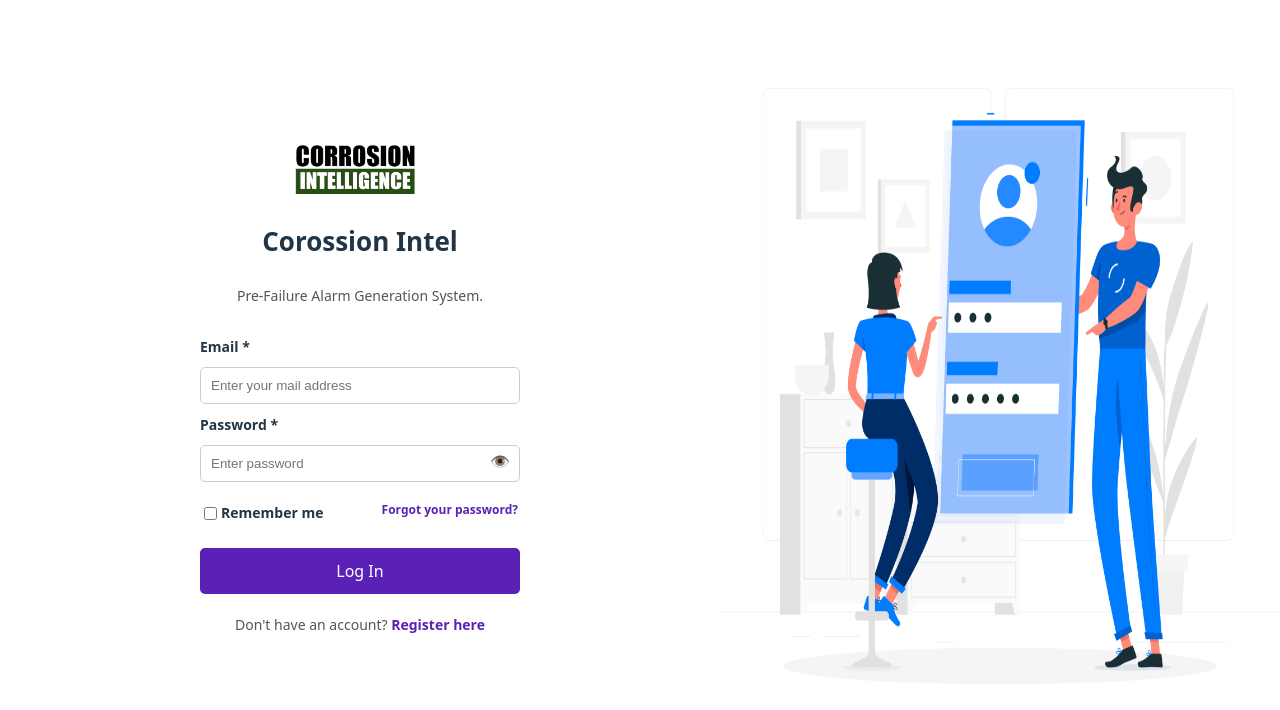
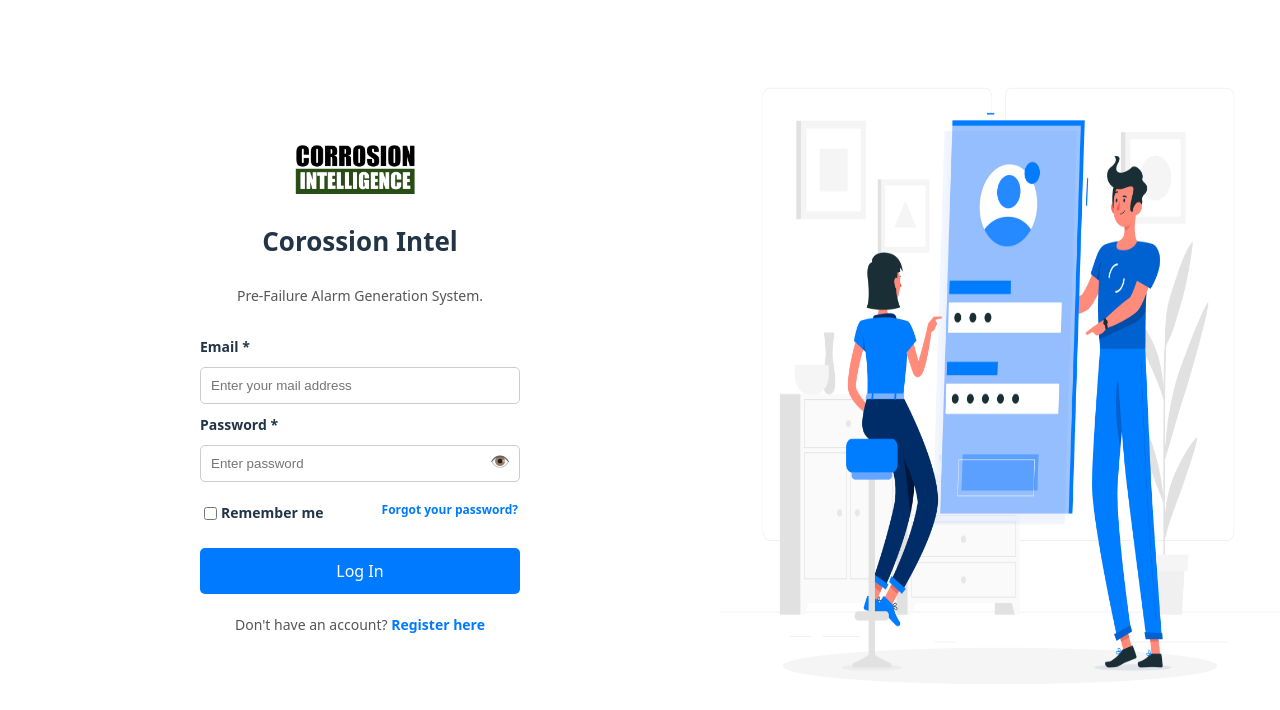
Before and after one commit to sunnysagar/AlertSystem, a React (Vite) app: page /login in a window 1280 px wide. Shown: the top 710 px of the page. Built offline with nearby package versions, Linux system fonts and the light colour scheme.

Commit message:
colour changes in login

```diff
--- a/src/styles/Login.css
+++ b/src/styles/Login.css
@@ -96,7 +96,7 @@
 
 /* Make "Forgot password" float to the right */
 .remember-forgot a {
-  color: #5b21b6;
+  color: #007bff;
   text-decoration: none;
   font-weight: bold;
   margin-left: auto;  /* Push it to the right */
@@ -111,7 +111,7 @@
 .login-btn {
   width: 100%;
   padding: 12px;
-  background: #5b21b6;
+  background: #007bff;
   color: white;
   border: none;
   border-radius: 5px;
@@ -151,7 +151,7 @@
 }
 
 .register-link a {
-  color: #5b21b6;
+  color: #007bff;
   font-weight: bold;
   text-decoration: none;
 }
```
